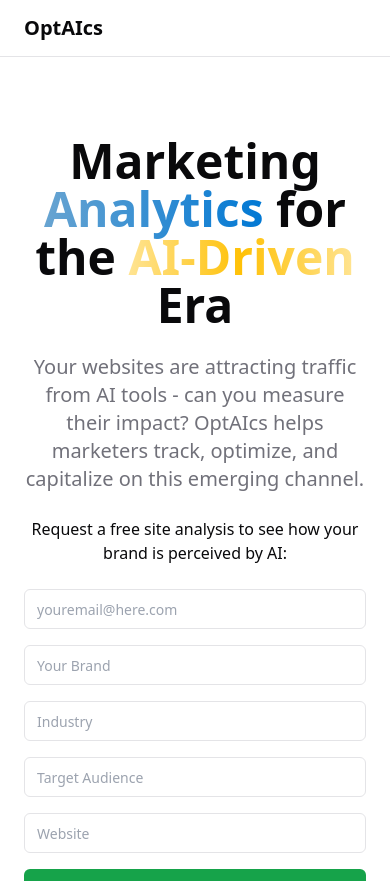
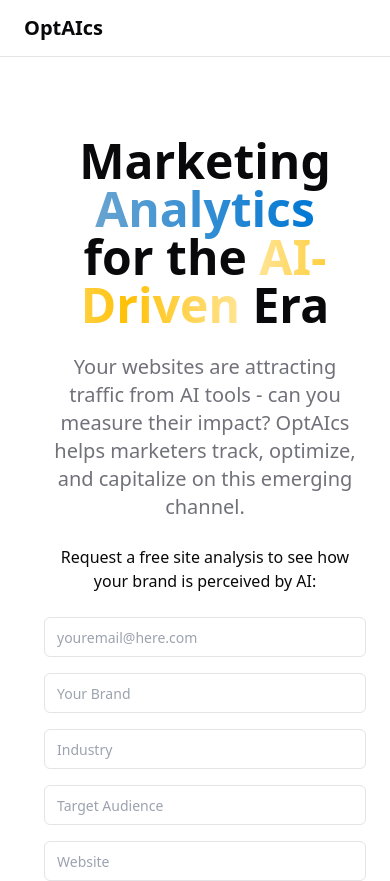
Before and after one commit to chrispiccaro18/adtargetdata-fe, a React (Vite) app: page / in a window 390 px wide. Shown: the top 881 px of the page. Built offline with nearby package versions, Linux system fonts and the light colour scheme.

Commit message:
centered hero

```diff
--- a/src/components/Hero.tsx
+++ b/src/components/Hero.tsx
@@ -6,14 +6,16 @@
 
 export const Hero = () => {
   return (
-    <section className="container grid lg:grid-cols-2 place-items-center py-20 md:py-32 gap-5">
-      <div className="text-center lg:text-start space-y-6">
+    <section className="container grid lg:grid-cols-6 place-items-center py-20 md:py-32 gap-5">
+      <div></div>
+      <div className="col-start-2 col-span-4 text-center lg:text-start space-y-6">
         <main className="text-5xl md:text-6xl font-bold">
           <h1 className="inline">
             Marketing {" "}
             <span className="inline bg-gradient-to-r from-[#68a4d1]  to-[#0078D4] text-transparent bg-clip-text">
               Analytics
             </span>{" "}
+            <br />
             for the
           </h1>{" "}
           <h2 className="inline">
```
